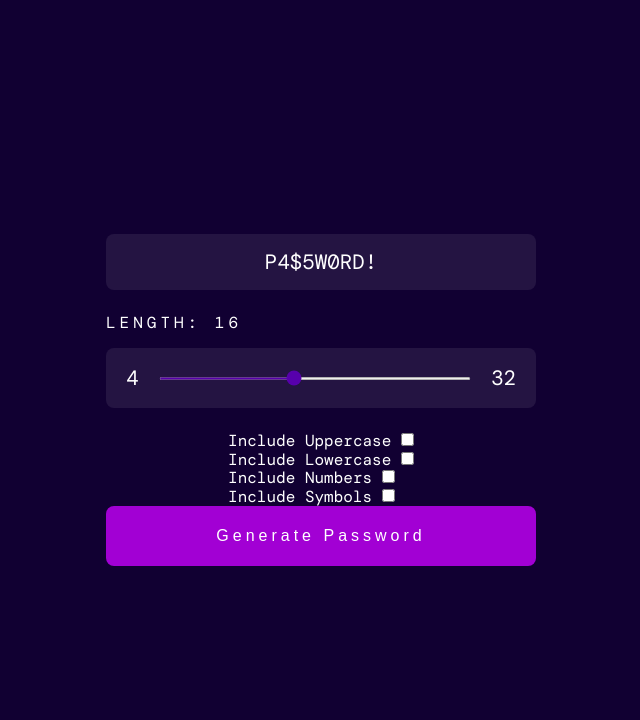
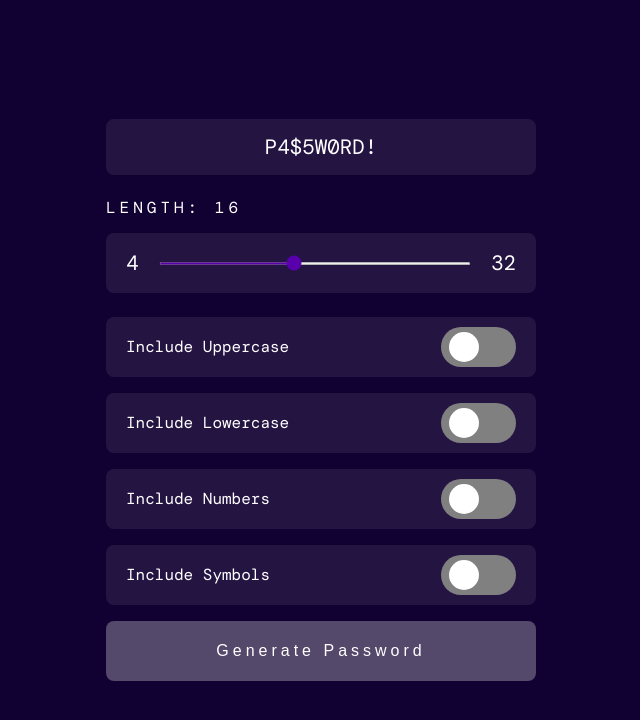
Before and after one commit to julia-retuerta/24-06-24-advanced-password-generator, a website built with Vite: page src/index.html in a window 1280 px wide. Shown: the whole page, without its empty margins (319-959 px from the left). Built offline with nearby package versions, Linux system fonts and the light colour scheme; some packages are replaced by stand-ins of ours; a web font is replaced by a local one.

Commit message:
practica-casa-23-julio

```diff
--- a/src/index.html
+++ b/src/index.html
@@ -20,7 +20,7 @@
     <main class="main">
       <div class="password-generator-container">
         <div class="password-container">
-          <span class="password" id="password">P4$5W0RD!</span>
+          <span id="password" class="password">P4$5W0RD!</span>
         </div>
 
         <div class="length-container">
@@ -33,29 +33,33 @@
           <span>32</span>
         </div>
 
-        <div id="include-options" class="include-options-container">
-          <div class="input-field">
-            <label for="uppercase" class="include-options-label">Include Uppercase</label>
-            <input type="checkbox" id="uppercase" class="include-options-input" />
+        <div class="include-options">
+          <div class="include-options__subcontainer">
+            <span class="include-options__text">Include Uppercase</span>
+            <input type="checkbox" id="uppercase" class="include-options__input" />
+            <label for="uppercase" class="include-options__label"></label>
           </div>
 
-          <div class="input-field">
-            <label for="lowercase" class="include-options-label">Include Lowercase</label>
-            <input type="checkbox" id="lowercase" class="include-options-input" />
+          <div class="include-options__subcontainer">
+            <span class="include-options__text">Include Lowercase</span>
+            <input type="checkbox" id="lowercase" class="include-options__input" />
+            <label for="lowercase" class="include-options__label"></label>
           </div>
 
-          <div class="input-field">
-            <label for="numbers" class="include-options-label">Include Numbers</label>
-            <input type="checkbox" id="numbers" class="include-options-input" />
+          <div class="include-options__subcontainer">
+            <span class="include-options__text">Include Numbers</span>
+            <input type="checkbox" id="numbers" class="include-options__input" />
+            <label for="numbers" class="include-options__label"></label>
           </div>
 
-          <div class="input-field">
-            <label for="symbols" class="include-options-label">Include Symbols</label>
-            <input type="checkbox" id="symbols" class="include-options-input" />
+          <div class="include-options__subcontainer">
+            <span class="include-options__text">Include Symbols</span>
+            <input type="checkbox" id="symbols" class="include-options__input" />
+            <label for="symbols" class="include-options__label"></label>
           </div>
         </div>
 
-        <button disabled id="generate-password-button" class="generate-password-button">Generate Password</button>
+        <button id="generate-password-button" class="generate-password-button" disabled>Generate Password</button>
       </div>
     </main>
     <script type="module" src="./js/index.js"></script>
--- a/src/js/index.js
+++ b/src/js/index.js
@@ -4,8 +4,8 @@ import '../scss/styles.scss';
 // EXPLICACIONES
 
 // const generatePassword -> función que se encarga de generar el bucle
-//  const randomPosition y  const randomCharacter -> función que se encarga de generar el carácter aleatorio
-// finalPassword = ''; -> sirve para que, cada vez que se pulsa el botón, se vacíe el campo de la ccontraseña y se genere una nueva.
+// const randomPosition y const randomCharacter -> función que se encarga de generar el carácter aleatorio
+// finalPassword = ''; -> sirve para que, cada vez que se pulsa el botón, se vacíe el campo de la contraseña y se genere una nueva.
 // passwordElement.textContent = finalPassword -> función que se encarga de escribir el final password
 
 // PASOS
@@ -13,7 +13,7 @@ import '../scss/styles.scss';
 //Sincronizar el length del nuevo password con el input range
 //Que al cambiar el range, se refleje en el length
 //Que al darle al botón de generar contraseña, genere una contraseña
-//Que al darle al botón de generar contraseña, se genere una contrseña de la longitud que le hemos dicho
+//Que al darle al botón de generar contraseña, se genere una contraseña de la longitud que le hemos dicho
 
 const availableCharacters = 'ABCDEFGHIJKLMNOPQRSTUVWXYZabcdefghijklmnopqrstuvwxyz01234567890!@#$%^&*()_+-={}[]:;<>,.?/';
 const upperCaseCharacters = 'ABCDEFGHIJKLMNOPQRSTUVWXYZ';
@@ -31,6 +31,7 @@ const lowerCaseInputElement = document.getElementById('lowercase');
 const numbersInputElement = document.getElementById('numbers');
 const symbolsInputElement = document.getElementById('symbols');
 
+// objeto que mapea los ids de los checkboxes a sus respectivos conjuntos de caracteres
 const passwordOptions = {
   uppercase: 'ABCDEFGHIJKLMNOPQRSTUVWXYZ',
   lowercase: 'abcdefghijklmnopqrstuvwxyz',
@@ -38,24 +39,30 @@ const passwordOptions = {
   symbols: '!@#$%^&*()_+-={}[]:;<>,.?/'
 };
 
+// almacena la longitud de la contraseña
 let passwordLength = rangeInputElement.value;
 let allowedCharacters = '';
 let finalPassword = '';
 
-// ! = lo contrario de
-// valor inverso
+// ! = lo contrario de, valor inverso
+// si allowedCharacters está vacío se deshabilita el botón
 const setDisabledButton = () => {
   generatePasswordButtonElement.disabled = !allowedCharacters.length;
 };
 
 const fillAllowedCharacters = () => {
-  let allowedCharacters = '';
+  // Reinicia la cadena de caracteres permitidos para que cada vez que se llama a la función allowedCharacters se reconstruya desde cero, en lugar de agregar caracteres a una cadena existente.
+  allowedCharacters = '';
+  // Selecciona todos los checkboxes que están marcados
   const checkboxes = document.querySelectorAll('input:checked');
 
+  // Itera sobre cada checkbox marcado
+  // Agrega los caracteres correspondientes al tipo de checkbox marcado
+  // Para cada checkbox marcado, accede a su id (input.id) y utiliza ese id para obtener el conjunto correspondiente de caracteres desde passwordOptions (passwordOptions[input.id]).
+  // Agrega estos caracteres a allowedCharacters usando el operador +=, que concatena los nuevos caracteres a la cadena existente.
   checkboxes.forEach(input => (allowedCharacters += passwordOptions[input.id]));
 
-  console.log(allowedCharacters);
-
+  // Llama a la función para habilitar o deshabilitar el botón de generación de contraseña
   setDisabledButton();
 };
 
@@ -88,25 +95,16 @@ const updateLabel = () => {
 
 rangeInputElement.addEventListener('input', updateLabel);
 
-const optionsChecked = () => {
-  if (upperCaseInputElement.checked) {
-    allowedCharacters.push(upperCaseCharacters);
-  } else {
-  }
-};
-
-generatePasswordButtonElement.addEventListener('click', optionsChecked);
-
-// función que se encarga de generar una posición aleatoria
+// función que se encarga de generar una posición aleatoria dentro de allowedCharacters
 const generateRandomPosition = () => {
-  const randomPosition = Math.floor(Math.random() * availableCharacters.length);
+  const randomPosition = Math.floor(Math.random() * allowedCharacters.length);
   return randomPosition;
 };
 
 // función que se encarga de generar el carácter aleatorio
 const getRandomCharacter = () => {
   const randomPosition = generateRandomPosition();
-  const randomCharacter = availableCharacters.charAt(randomPosition);
+  const randomCharacter = allowedCharacters.charAt(randomPosition);
   return randomCharacter;
 };
 
@@ -129,8 +127,6 @@ lowerCaseInputElement.addEventListener('change', fillAllowedCharacters);
 numbersInputElement.addEventListener('change', fillAllowedCharacters);
 symbolsInputElement.addEventListener('change', fillAllowedCharacters);
 
-//finalPassword = ''; esto sirve para que cada vez que se pulsa el botón, se vacíe el campo de la ccontraseña y se genere una nueva.
-
 /* const checkboxButtonElement = document.getElementById('checkbox-button');
 const checkboxInfoElement = document.getElementById('checkbox-info');
 
--- a/src/scss/blocks/generate-password-button.scss
+++ b/src/scss/blocks/generate-password-button.scss
@@ -5,17 +5,23 @@
   height: 60px;
   border: none;
   border-radius: 0.5rem;
-  background-color: #a200d4;
+  background-image: var(--purple-gradient);
   color: white;
   font-family: Arial, Helvetica, sans-serif;
   letter-spacing: 0.25rem;
+  cursor: pointer;
+  transition: transform 0.2s;
 
   @include hover {
-    &:hover {
-      cursor: pointer;
+    &:not(:disabled):hover {
       transform: scale(0.95);
       transition: 0.2s;
-      opacity: 0.8;
+      opacity: 0.9;
     }
   }
+
+  &:disabled {
+    background-image: none;
+    cursor: not-allowed;
+  }
 }
--- /dev/null
+++ b/src/scss/blocks/include-options.scss
@@ -0,0 +1,48 @@
+@use '../mixins/pseudo.scss' as *;
+
+.include-options {
+  width: 100%;
+
+  &__subcontainer {
+    display: flex;
+    justify-content: space-between;
+    align-items: center;
+    height: 60px;
+    margin-bottom: 1rem;
+    padding: 20px;
+    border-radius: 0.5rem;
+    background-color: #241442;
+  }
+
+  &__input {
+    display: none;
+  }
+
+  &__label {
+    position: relative;
+    display: flex;
+    align-items: center;
+    width: 75px;
+    height: 40px;
+    border-radius: 2rem;
+    background-color: grey;
+    transition: background-color 0.3s;
+
+    &::after {
+      @include pseudo(30px, 30px) {
+        left: 8px;
+        border-radius: 50%;
+        background-color: #fff;
+        transition: translate 0.3s;
+      }
+    }
+  }
+}
+
+.include-options__input:checked + .include-options__label {
+  background-color: #7400e4;
+}
+
+.include-options__input:checked + .include-options__label::after {
+  translate: 100%;
+}
--- a/src/scss/config/variables.scss
+++ b/src/scss/config/variables.scss
@@ -1,10 +1,4 @@
 :root {
   /* Variables CSS */
-  /* escribir aquí */
-  --primary-color: red;
+  --purple-gradient: linear-gradient(to right, #7944e7, #8300ab);
 }
-
-/* Variables SASS */
-/* no usar estas */
-
-$primaryColor: red;
--- a/src/scss/styles.scss
+++ b/src/scss/styles.scss
@@ -8,6 +8,7 @@
 @use 'blocks/length-container.scss';
 @use 'blocks/range-container.scss';
 @use 'blocks/range-input.scss';
+@use 'blocks/include-options.scss';
 @use 'blocks/generate-password-button.scss';
 @use 'blocks/titles.scss';
 @use 'blocks/texts.scss';
```
